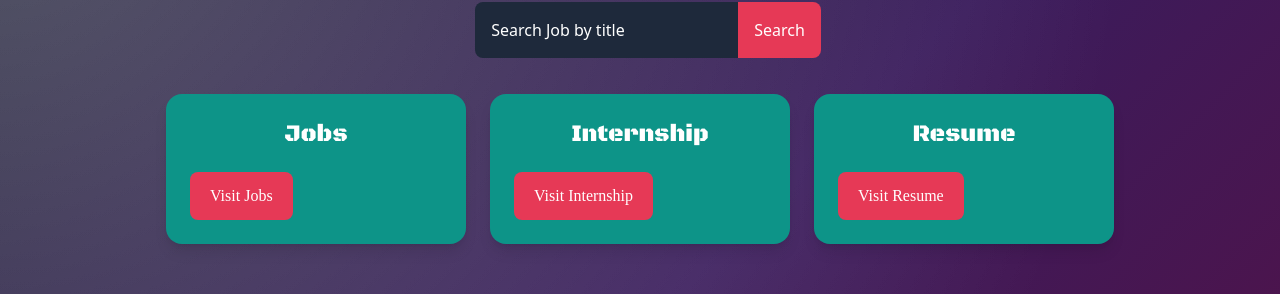
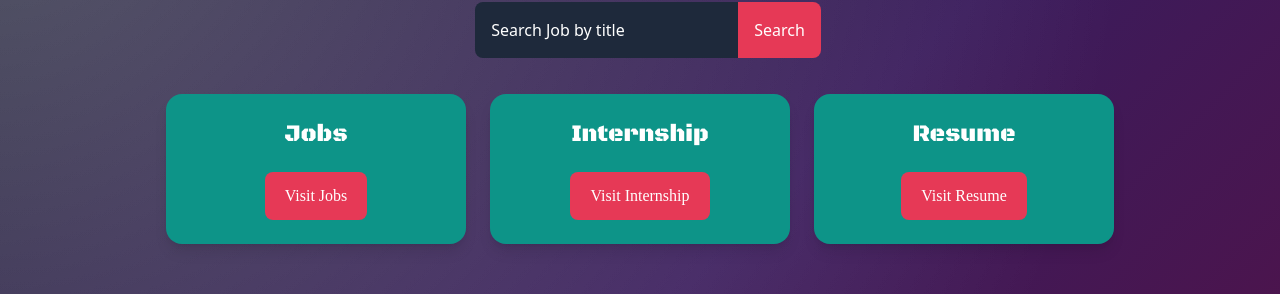
Before and after one commit to Mahendra2611/Rojgaar_frontend, a React (Vite) app: page / in a window 1280 px wide. Shown: the part 238-532 px from the top of the page. Built offline with nearby package versions, Linux system fonts and the light colour scheme; a web font is replaced by a local one.

Commit message:
Pagecard.jsx

```diff
--- a/src/components/PageCard.jsx
+++ b/src/components/PageCard.jsx
@@ -7,7 +7,7 @@ const PageCard = ({ title, path, bgColor }) => {
 
   return (
     <div
-      className={`p-6 rounded-2xl shadow-lg text-white bg-teal-600  hover:scale-105 transition-transform duration-300 ease-in-out w-full max-w-[300px] min-h-[150px] flex flex-col justify-between`}
+      className={`p-6 rounded-2xl shadow-lg text-white bg-teal-600  hover:scale-105 transition-transform duration-300 ease-in-out w-full max-w-[300px] min-h-[150px] flex flex-col justify-between items-center`}
     >
       <h2 className="text-2xl font-blackOps  text-center mb-4">{title}</h2>
       <Link to={path}>
```
